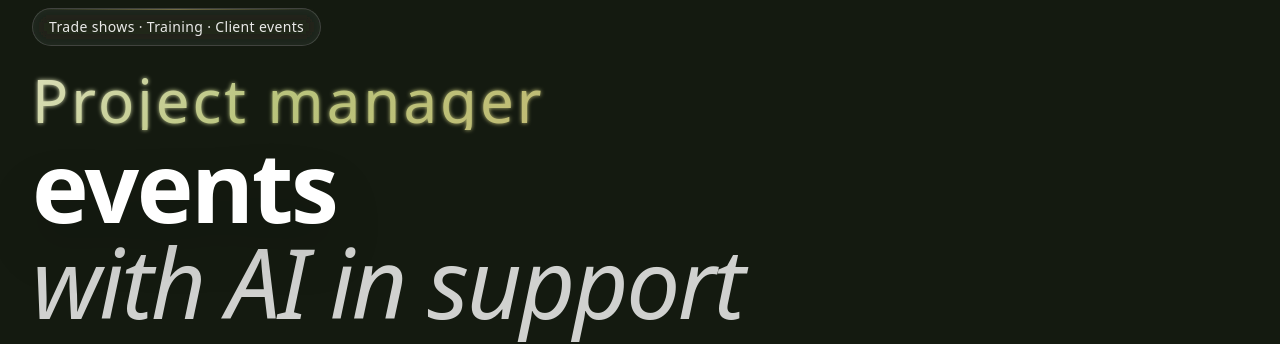
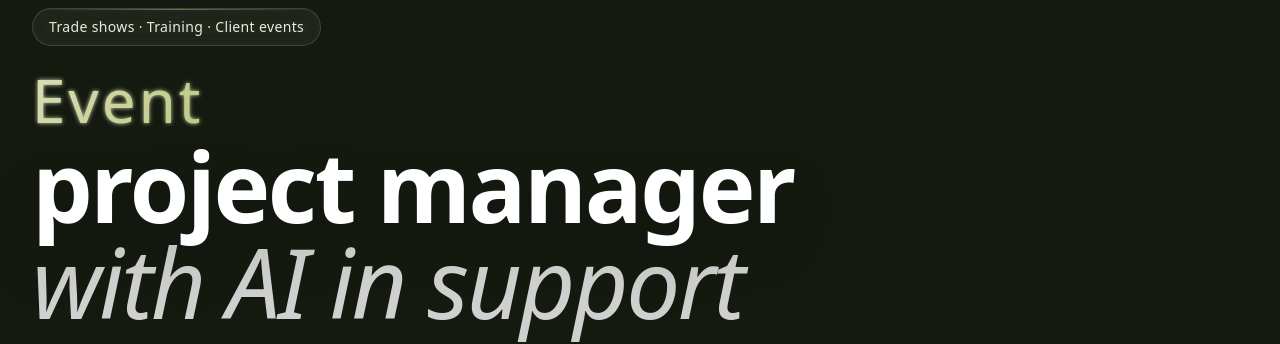
Before and after one commit to jeaneliebargy-ux/website-me, a React (Vite) app: page / in a window 1280 px wide. Shown: the part 210-554 px from the top of the page. Built offline with nearby package versions, Linux system fonts and the light colour scheme.

Commit message:
Titre anglais de l'accueil : Event project manager

```diff
--- a/src/content.ts
+++ b/src/content.ts
@@ -315,8 +315,8 @@ const en: Content = {
   contactLabel: "Contact",
   hero: {
     badge: "Trade shows · Training · Client events",
-    titleTop: "Project manager",
-    titleMain: "events",
+    titleTop: "Event",
+    titleMain: "project manager",
     titleBottom: "with AI in support",
     description:
       "International trade shows, training and client events: three years coordinating projects, from scoping to on-site execution, with a marketing and sales background.",
```
